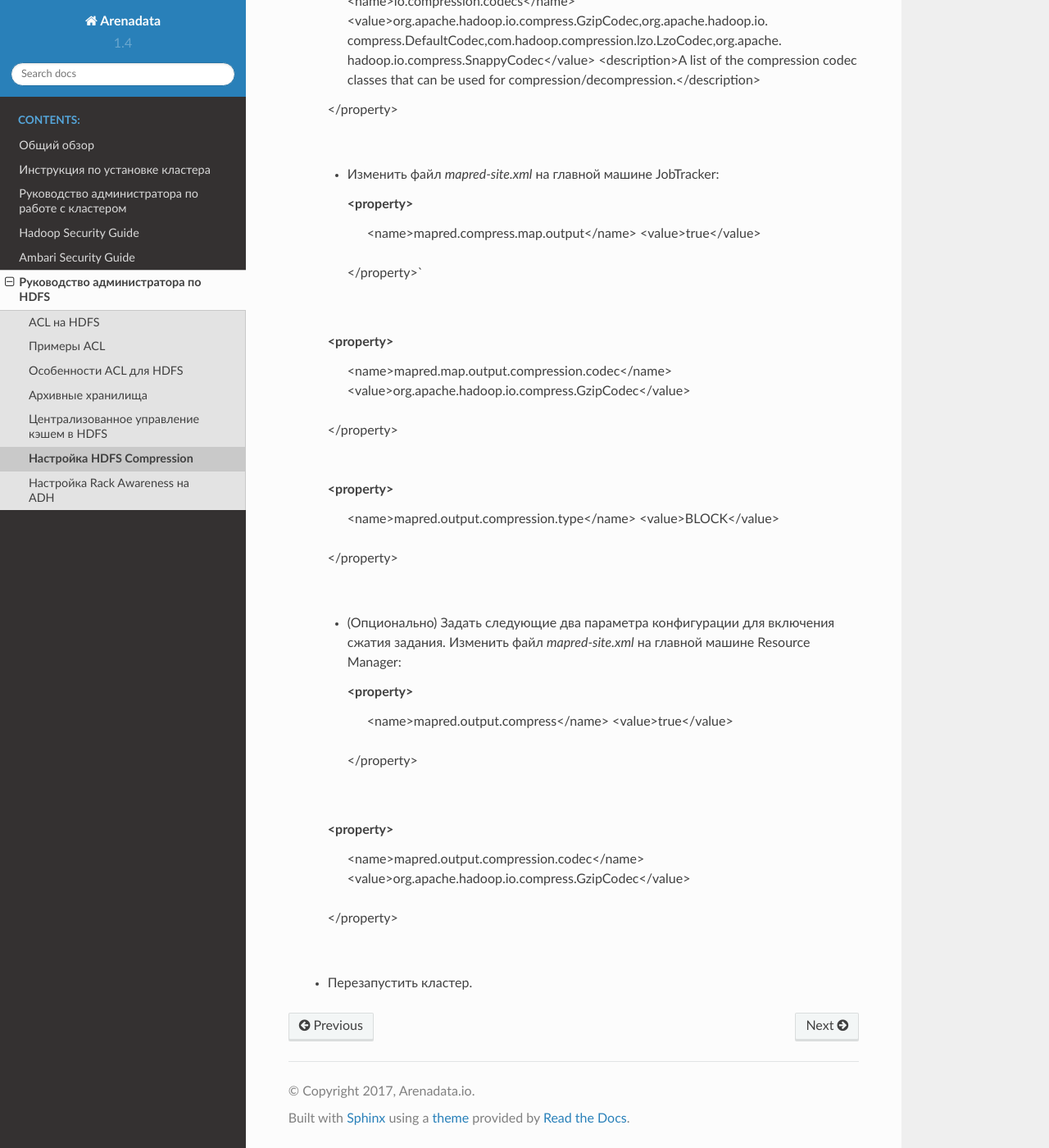
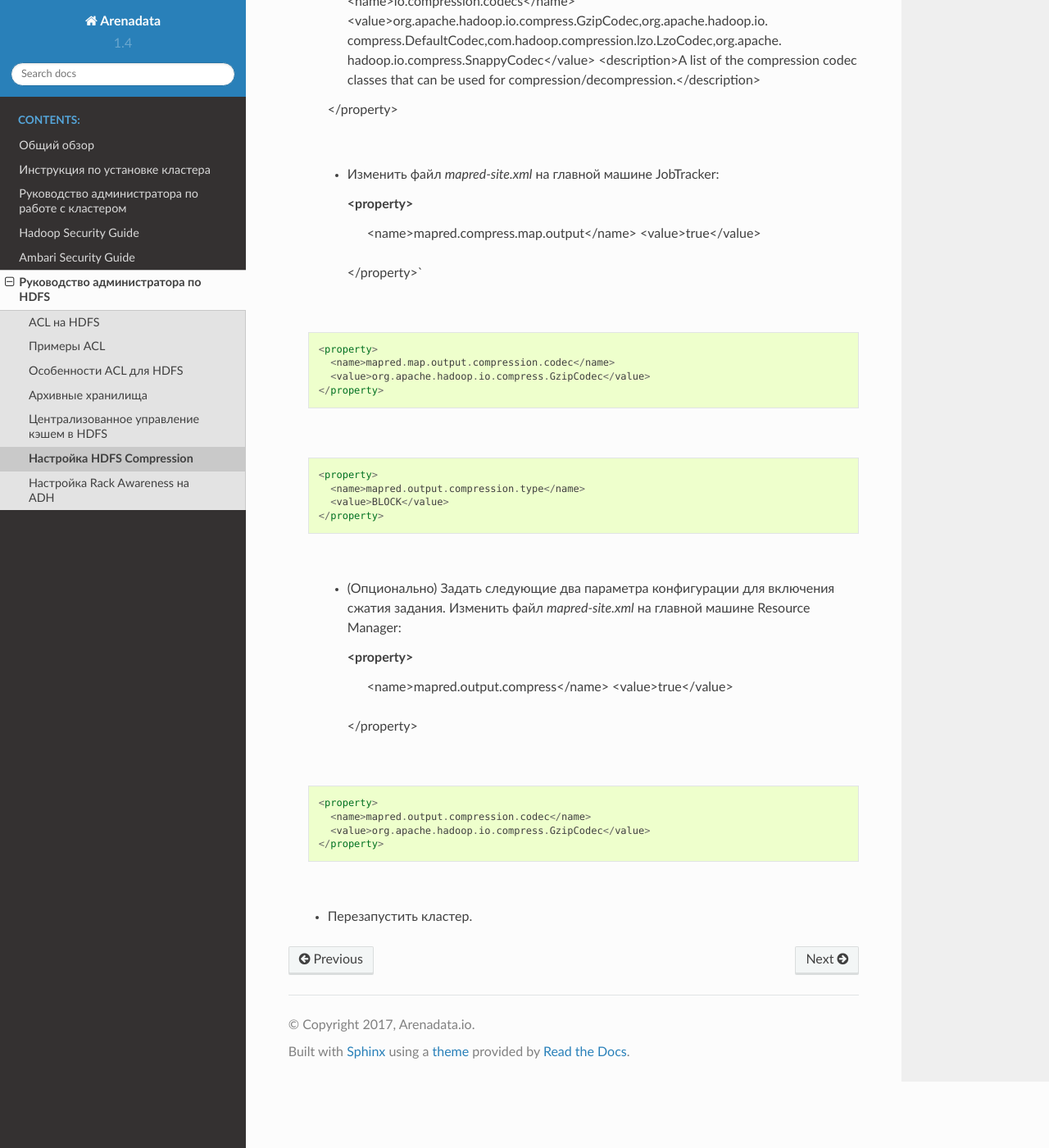
Before and after one commit to arenadata/docs_adps, a Sphinx documentation site: the page built from source/HDFSadmin/HDFSCompression.rst, in a window 1280 px wide and 1400 px high, scrolled down 705 px. Shown: the whole window at 82% size. Built offline with Sphinx 7.4.7 and the Read the Docs theme 2.0.0, drawn with Linux system fonts in a browser that asks for light colours.

```diff
--- a/source/HDFSadmin/HDFSCompression.rst
+++ b/source/HDFSadmin/HDFSCompression.rst
@@ -38,13 +38,15 @@
       <value>true</value>
     </property>`
 
- |br|
+ |br| ::
+
       <property>
         <name>mapred.map.output.compression.codec</name>
         <value>org.apache.hadoop.io.compress.GzipCodec</value>
       </property>
 
- |br|
+ |br|  ::
+
       <property>
         <name>mapred.output.compression.type</name>
         <value>BLOCK</value>
@@ -58,7 +60,8 @@
       <value>true</value>
     </property>
 
- |br|
+ |br| ::
+
       <property>
         <name>mapred.output.compression.codec</name>
         <value>org.apache.hadoop.io.compress.GzipCodec</value>
```
